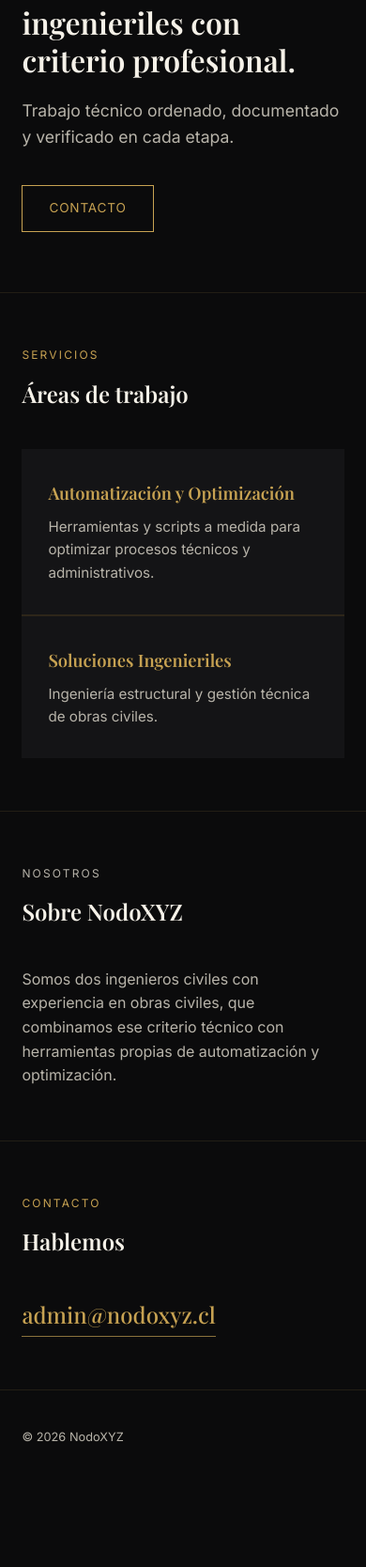
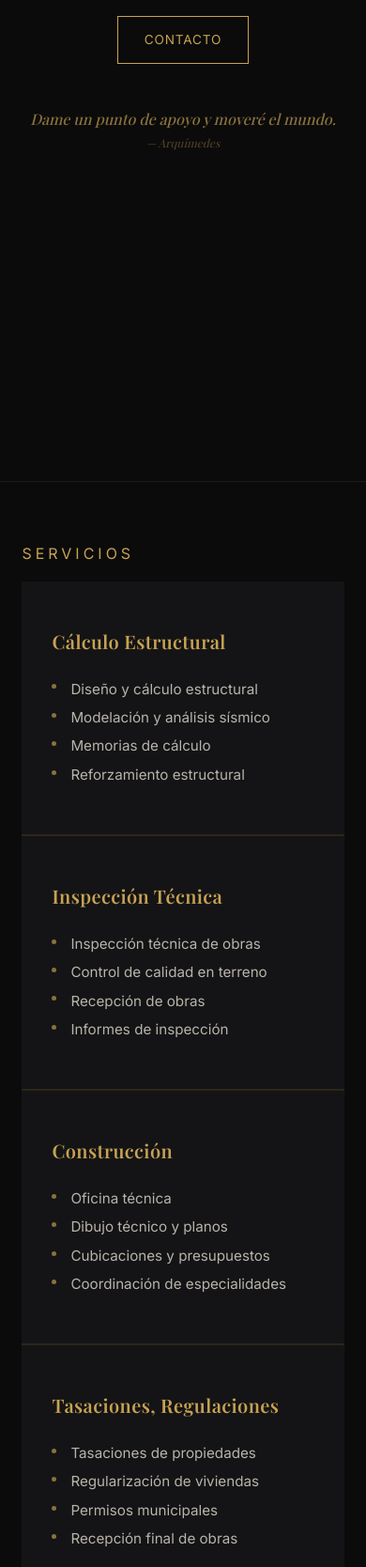
Before and after one commit to nodoxyz/website, a plain HTML site: page index.html in a window 390 px wide. Shown: the part 332-2000 px from the top of the page at 94% size. Before the commit the page ends 1912 px from the top, so only its background shows below. Drawn offline with nearby package versions, Linux system fonts and the light colour scheme.

Commit message:
Initial commit: website estático NodoXYZ

```diff
--- a/index.html
+++ b/index.html
@@ -5,6 +5,7 @@
 <meta name="viewport" content="width=device-width, initial-scale=1.0">
 <title>NodoXYZ</title>
 <meta name="description" content="NodoXYZ — Tasación, licitación, estructura y contabilidad.">
+<link rel="icon" type="image/png" href="logo2_transparente.png">
 <link rel="preconnect" href="https://fonts.googleapis.com">
 <link rel="preconnect" href="https://fonts.gstatic.com" crossorigin>
 <link href="https://fonts.googleapis.com/css2?family=Playfair+Display:wght@500;600&family=Inter:wght@400;500&display=swap" rel="stylesheet">
@@ -13,7 +14,9 @@
 <body>
 
 <header class="site-header">
-  <a class="wordmark" href="#inicio">NodoXYZ</a>
+  <a class="wordmark" href="#inicio">
+    <img class="logo" src="logos/nodo_xyz_logo_transparente.svg" alt="NodoXYZ">
+  </a>
   <nav>
     <a href="#servicios">Servicios</a>
     <a href="#nosotros">Nosotros</a>
@@ -24,23 +27,52 @@
 <main>
 
   <section class="hero" id="inicio">
-    <p class="eyebrow">NodoXYZ</p>
-    <h1>Automatización y soluciones<br>ingenieriles con criterio profesional.</h1>
-    <p class="lead">Trabajo técnico ordenado, documentado y verificado en cada etapa.</p>
+    <h1>Soluciones con ingeniería</h1>
     <a class="cta" href="#contacto">Contacto</a>
+    <blockquote class="hero-quote">
+      <p>Dame un punto de apoyo y moveré el mundo.</p>
+      <cite>— Arquímedes</cite>
+    </blockquote>
   </section>
 
   <section class="servicios" id="servicios">
     <p class="eyebrow">Servicios</p>
-    <h2>Áreas de trabajo</h2>
     <div class="grid">
       <article class="card">
-        <h3>Automatización y Optimización</h3>
-        <p>Herramientas y scripts a medida para optimizar procesos técnicos y administrativos.</p>
+        <h3>Cálculo Estructural</h3>
+        <ul>
+          <li>Diseño y cálculo estructural</li>
+          <li>Modelación y análisis sísmico</li>
+          <li>Memorias de cálculo</li>
+          <li>Reforzamiento estructural</li>
+        </ul>
       </article>
       <article class="card">
-        <h3>Soluciones Ingenieriles</h3>
-        <p>Ingeniería estructural y gestión técnica de obras civiles.</p>
+        <h3>Inspección Técnica</h3>
+        <ul>
+          <li>Inspección técnica de obras</li>
+          <li>Control de calidad en terreno</li>
+          <li>Recepción de obras</li>
+          <li>Informes de inspección</li>
+        </ul>
+      </article>
+      <article class="card">
+        <h3>Construcción</h3>
+        <ul>
+          <li>Oficina técnica</li>
+          <li>Dibujo técnico y planos</li>
+          <li>Cubicaciones y presupuestos</li>
+          <li>Coordinación de especialidades</li>
+        </ul>
+      </article>
+      <article class="card">
+        <h3>Tasaciones, Regulaciones</h3>
+        <ul>
+          <li>Tasaciones de propiedades</li>
+          <li>Regularización de viviendas</li>
+          <li>Permisos municipales</li>
+          <li>Recepción final de obras</li>
+        </ul>
       </article>
     </div>
   </section>
@@ -48,23 +80,30 @@
   <section class="nosotros" id="nosotros">
     <p class="eyebrow">Nosotros</p>
     <h2>Sobre NodoXYZ</h2>
-    <!-- Base real: dos ingenieros civiles. Ampliar si hay más para contar. -->
-    <p>Somos dos ingenieros civiles con experiencia en obras civiles, que
-    combinamos ese criterio técnico con herramientas propias de
-    automatización y optimización.</p>
+    <div class="nosotros-texto">
+      <p>Somos una oficina de ingeniería estructural dedicada al diseño, cálculo,
+      inspección y gestión técnica de proyectos de edificación.</p>
+      <p>Nuestra práctica se fundamenta en el rigor del análisis estructural, el
+      conocimiento normativo y una aproximación precisa a cada etapa del proyecto,
+      desde los estudios preliminares hasta la recepción final.</p>
+      <p>Colaboramos con arquitectos, constructoras e inmobiliarias en proyectos
+      de distinta escala, integrando criterio técnico y herramientas digitales
+      para resolver con claridad las exigencias estructurales y regulatorias de
+      cada obra.</p>
+    </div>
   </section>
 
-  <section class="contacto" id="contacto">
-    <p class="eyebrow">Contacto</p>
-    <h2>Hablemos</h2>
-    <a class="mail" href="mailto:admin@nodoxyz.cl">admin@nodoxyz.cl</a>
-  </section>
+  <div class="section-group">
+    <section class="contacto" id="contacto">
+      <p class="eyebrow">Contacto</p>
+      <a class="mail" href="mailto:contacto@nodoxyz.cl">contacto@nodoxyz.cl</a>
+    </section>
+    <footer class="site-footer">
+      <span>NodoXYZ 2026</span>
+    </footer>
+  </div>
 
 </main>
 
-<footer class="site-footer">
-  <span>© 2026 NodoXYZ</span>
-</footer>
-
 </body>
 </html>
--- a/styles.css
+++ b/styles.css
@@ -11,7 +11,10 @@
 
 * { box-sizing: border-box; margin: 0; padding: 0; }
 
-html { scroll-behavior: smooth; }
+html {
+  scroll-behavior: smooth;
+  scroll-snap-type: y mandatory;
+}
 
 body {
   background: var(--black);
@@ -25,11 +28,11 @@ a { color: inherit; text-decoration: none; }
 
 .eyebrow {
   font-family: var(--sans);
-  font-size: 0.75rem;
-  letter-spacing: 0.18em;
+  font-size: 1rem;
+  letter-spacing: 0.25em;
   text-transform: uppercase;
   color: var(--gold);
-  margin-bottom: 0.75rem;
+  margin-bottom: 1rem;
 }
 
 h1, h2, h3 {
@@ -41,10 +44,16 @@ h1, h2, h3 {
 /* Header */
 
 .site-header {
+  position: fixed;
+  top: 0;
+  left: 0;
+  right: 0;
+  z-index: 10;
   display: flex;
   align-items: center;
   justify-content: space-between;
   padding: 1.75rem 6vw;
+  background: var(--black);
   border-bottom: 1px solid rgba(199, 162, 82, 0.18);
 }
 
@@ -53,6 +62,11 @@ h1, h2, h3 {
   font-size: 1.25rem;
   letter-spacing: 0.04em;
   color: var(--gold);
+}
+
+.logo {
+  height: 42px;
+  width: auto;
 }
 
 .site-header nav {
@@ -71,21 +85,31 @@ h1, h2, h3 {
 /* Hero */
 
 .hero {
-  padding: 9rem 6vw 7rem;
-  max-width: 46rem;
+  position: relative;
+  display: flex;
+  flex-direction: column;
+  align-items: center;
+  justify-content: center;
+  text-align: center;
+  min-height: 100vh;
+  scroll-snap-align: start;
+  padding: 6rem 6vw 4rem;
+  max-width: none;
 }
 
 .hero h1 {
-  font-size: clamp(2rem, 4.5vw, 3.25rem);
-  line-height: 1.25;
-  margin-bottom: 1.25rem;
+  font-size: clamp(2.25rem, 5.5vw, 4rem);
+  line-height: 1.2;
+  margin-bottom: 2.5rem;
+  max-width: 18ch;
+  font-weight: 500;
 }
 
 .hero .lead {
   color: var(--muted);
-  font-size: 1.1rem;
-  max-width: 32rem;
-  margin-bottom: 2.25rem;
+  font-size: 1.15rem;
+  max-width: 36rem;
+  margin: 0 0 2.5rem;
 }
 
 .cta {
@@ -104,70 +128,176 @@ h1, h2, h3 {
   color: var(--black);
 }
 
+/* Hero — cita Arquímedes */
+
+.hero-quote {
+  position: absolute;
+  bottom: 2rem;
+  right: 6vw;
+  text-align: right;
+  white-space: nowrap;
+  border: none;
+  margin: 0;
+}
+
+.hero-quote p {
+  font-family: var(--serif);
+  font-size: 0.9rem;
+  font-style: italic;
+  line-height: 1.4;
+  color: var(--gold-dim);
+}
+
+.hero-quote cite {
+  display: block;
+  font-family: var(--serif);
+  font-size: 0.75rem;
+  font-style: italic;
+  color: var(--gold-dim);
+  margin-top: 0.3rem;
+  opacity: 0.5;
+}
+
 /* Sections */
 
 section {
-  padding: 5rem 6vw;
-  border-top: 1px solid rgba(199, 162, 82, 0.12);
+  min-height: 100vh;
+  scroll-snap-align: start;
+  display: flex;
+  flex-direction: column;
+  justify-content: center;
+  padding: 6rem 8vw;
+  border-top: 1px solid rgba(199, 162, 82, 0.10);
 }
 
 section h2 {
-  font-size: clamp(1.5rem, 3vw, 2.1rem);
-  margin-bottom: 2.5rem;
+  font-size: clamp(1.25rem, 2.5vw, 1.75rem);
+  font-weight: 500;
+  margin-bottom: 2rem;
 }
 
 /* Servicios grid */
 
 .grid {
   display: grid;
-  grid-template-columns: repeat(auto-fit, minmax(220px, 1fr));
+  grid-template-columns: repeat(4, 1fr);
   gap: 1.5px;
   background: rgba(199, 162, 82, 0.18);
 }
 
 .card {
   background: var(--black-soft);
-  padding: 2rem 1.75rem;
+  padding: 5rem 2.75rem;
+  transition: background 0.3s ease;
+}
+
+.card:hover {
+  background: #1a1a1d;
 }
 
 .card h3 {
-  font-size: 1.15rem;
+  font-size: 1.25rem;
   color: var(--gold);
-  margin-bottom: 0.6rem;
+  margin-bottom: 1.25rem;
+  letter-spacing: 0.02em;
 }
 
-.card p {
+.card ul {
+  list-style: none;
+  padding: 0;
+  margin: 0;
+}
+
+.card li {
   color: var(--muted);
   font-size: 0.95rem;
+  line-height: 2;
+  padding-left: 1.25rem;
+  position: relative;
+}
+
+.card li::before {
+  content: "";
+  position: absolute;
+  left: 0;
+  top: 0.65em;
+  width: 5px;
+  height: 5px;
+  background: var(--gold-dim);
+  border-radius: 50%;
 }
 
 /* Nosotros */
 
-.nosotros p {
+.nosotros-texto {
+  max-width: 42rem;
+}
+
+.nosotros-texto p {
   color: var(--muted);
-  max-width: 38rem;
+  font-size: 1.05rem;
+  line-height: 1.8;
+  margin-bottom: 1.25rem;
+}
+
+.nosotros-texto p:last-child {
+  margin-bottom: 0;
 }
 
 /* Contacto */
 
+.contacto {
+  align-items: flex-start;
+  text-align: left;
+}
+
 .contacto .mail {
-  display: inline-block;
-  font-family: var(--serif);
-  font-size: 1.5rem;
-  color: var(--gold);
+  font-family: var(--sans);
+  font-size: 1.1rem;
+  font-weight: 400;
+  color: var(--muted);
+  letter-spacing: 0.02em;
   border-bottom: 1px solid var(--gold-dim);
   padding-bottom: 0.2rem;
+  transition: color 0.3s ease, border-color 0.3s ease;
 }
 
-.contacto .mail:hover { color: var(--ivory); }
+.contacto .mail:hover {
+  color: var(--gold);
+  border-bottom-color: var(--gold);
+}
+
+/* Section group (contacto + footer) */
+
+.section-group {
+  min-height: 100vh;
+  scroll-snap-align: start;
+  display: flex;
+  flex-direction: column;
+  border-top: 1px solid rgba(199, 162, 82, 0.10);
+}
+
+.section-group .contacto {
+  flex: 1;
+  display: flex;
+  flex-direction: column;
+  justify-content: center;
+  padding: 6rem 8vw;
+  border-top: none;
+  min-height: auto;
+  scroll-snap-align: none;
+}
 
 /* Footer */
 
 .site-footer {
-  padding: 2.5rem 6vw;
-  border-top: 1px solid rgba(199, 162, 82, 0.12);
-  color: var(--muted);
-  font-size: 0.8rem;
+  padding: 1.5rem 8vw;
+  border-top: 1px solid rgba(199, 162, 82, 0.15);
+  color: var(--ivory);
+  font-family: var(--serif);
+  font-size: 0.9rem;
+  text-align: center;
+  letter-spacing: 0.06em;
 }
 
 /* Responsive */
@@ -175,6 +305,12 @@ section h2 {
 @media (max-width: 640px) {
   .site-header { flex-direction: column; align-items: flex-start; gap: 1rem; }
   .site-header nav { gap: 1.5rem; }
-  .hero { padding: 6rem 6vw 4rem; }
-  section { padding: 3.5rem 6vw; }
+  .hero { padding: 6rem 6vw 14rem; }
+  .hero-quote { position: relative; bottom: auto; right: auto; text-align: center; margin-top: 3rem; white-space: normal; }
+  .hero-quote p { font-size: 1rem; }
+  section { padding: 4rem 6vw; }
+  .section-group .contacto { padding: 4rem 6vw; }
+  .site-footer { padding: 1.5rem 6vw; }
+  .grid { grid-template-columns: 1fr; }
+  .card { padding: 3rem 2rem; }
 }
```
Also changed, not shown: logo1.jpeg (added), logo1_transparente.png (added), logo2.0.png (added), logo2_transparente.png (added), logos/nodo_xyz_logo.png (added), logos/nodo_xyz_logo.svg (added), logos/nodo_xyz_logo_transparente.png (added), logos/nodo_xyz_logo_transparente.svg (added), wallpaper_logo1_1080p_oled_black.png (added), wallpaper_logo1_1080p_website_black.png (added), wallpaper_logo1_4K_oled_black.png (added), wallpaper_logo1_4K_website_black.png (added), wallpaper_logo2_1080p_oled_black.png (added), wallpaper_logo2_1080p_website_black.png (added), 2 more files, 1 other file.
